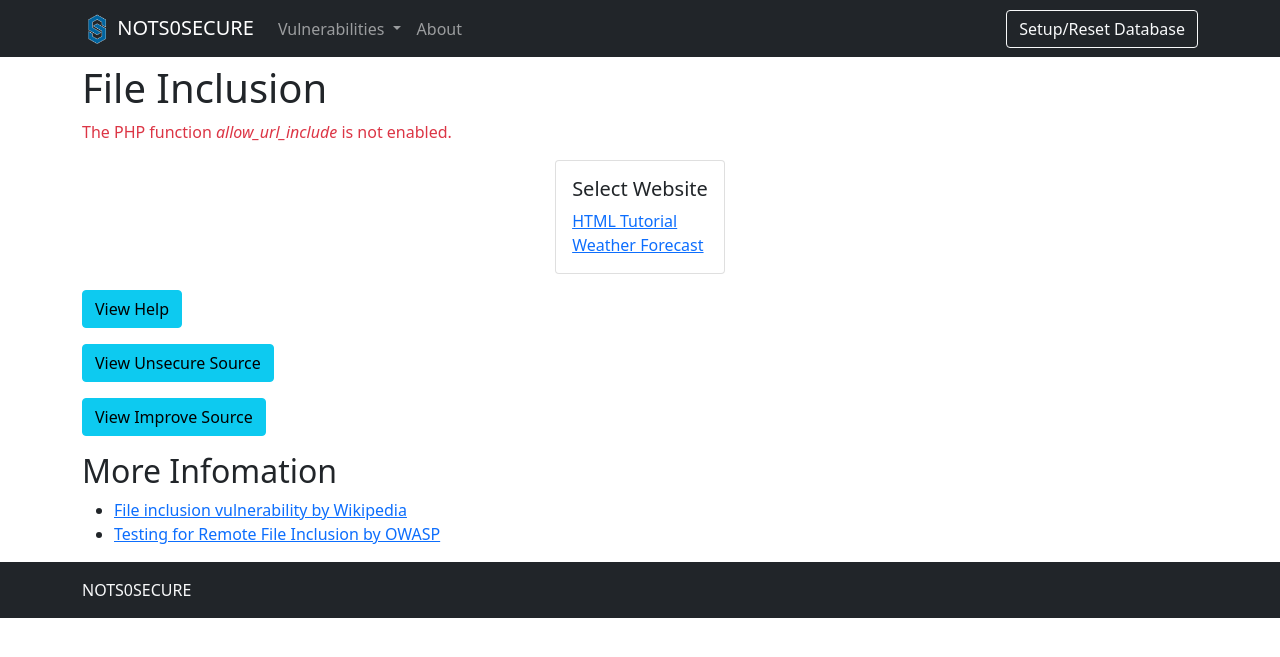
After one commit to patarawatnil/nots0secure, a PHP site: page /vulnerabilities/remote_file_inclusion/index.php in a window 1280 px wide. The commit adds this page. Shown: the top 657 px of the page. Run offline with PHP 8.4, Linux system fonts and the light colour scheme.

Commit message:
Add remote file inclusion

```diff
--- a/static/layouts/header.php
+++ b/static/layouts/header.php
@@ -58,8 +58,10 @@ $TO_ROOT = constant("WEB_PAGE_TO_ROOT");
                             <li><a class="dropdown-item" href="<?php echo $TO_ROOT ?>vulnerabilities/brute_force">Brute Force</a></li>
                             <!-- Broken Access Control -->
                             <li><a class="dropdown-item" href="<?php echo $TO_ROOT ?>vulnerabilities/broken_access_control">Broken Access Control</a></li>
-                            <!-- File Inclusion -->
-                            <li><a class="dropdown-item" href="<?php echo $TO_ROOT ?>vulnerabilities/file_inclusion">File Inclusion</a></li>
+                            <!-- Local File Inclusion -->
+                            <li><a class="dropdown-item" href="<?php echo $TO_ROOT ?>vulnerabilities/local_file_inclusion">Local File Inclusion</a></li>
+                            <!-- Remote File Inclusion -->
+                            <li><a class="dropdown-item" href="<?php echo $TO_ROOT ?>vulnerabilities/remote_file_inclusion">Remote File Inclusion</a></li>
                             <!-- Weak Session IDs -->
                             <li><a class="dropdown-item" href="<?php echo $TO_ROOT ?>vulnerabilities/weak_id">Weak Session IDs</a></li>
                             <!-- Cross Site Request Forgery (CSRF) -->
--- a/vulnerabilities/file_inclusion/index.php
+++ b/vulnerabilities/local_file_inclusion/index.php
@@ -27,7 +27,7 @@ include(WEB_PAGE_TO_ROOT . 'static/layouts/header.php');
             <div class="card-body">
                 <!-- Form will submit to same page-->
                 <h5 class="card-title">Select File to view</h5>
-                <div class=\"vulnerable_code_area\">
+                <div>
                     [<em><a href="?page=file1.php">file1.php</a></em>] - [<em><a href="?page=file2.php">file2.php</a></em>] - [<em><a href="?page=file3.php">file3.php</a></em>]
                 </div>
             </div>
@@ -37,8 +37,6 @@ include(WEB_PAGE_TO_ROOT . 'static/layouts/header.php');
 
     <!-- View Result-->
     <?php if (isset($_GET['page'])) { ?>
-
-        <div class="fw-bold mt-3">Result</div>
 
         <?php
         //Include Unsecure Code
--- /dev/null
+++ b/vulnerabilities/remote_file_inclusion/index.php
@@ -0,0 +1,128 @@
+<?php
+
+// Define WEB_PAGE_TO_ROOT
+define('WEB_PAGE_TO_ROOT', '../../');
+// set Title
+$title = "File Inclusion - NOTS0SECURE";
+// Include Header
+include(WEB_PAGE_TO_ROOT . 'static/layouts/header.php');
+
+?>
+
+
+<div class="container">
+    <h1>File Inclusion</h1>
+    <?php
+    // Check if the right PHP functions are enabled
+    if (!ini_get('allow_url_include')) { ?>
+        <div class="text-danger">The PHP function <span class="fst-italic">allow_url_include</span> is not enabled.</div>
+    <?php }
+    if (!ini_get('allow_url_fopen')) { ?>
+        <div class="text-danger">The PHP function <span class="fst-italic">allow_url_fopen</span> is not enabled.</div>
+    <?php } ?>
+
+    <!-- Card to contain form -->
+    <div class="d-flex justify-content-center align-items-center">
+        <div class="card mt-3">
+            <div class="card-body">
+                <!-- Form will submit to same page-->
+                <h5 class="card-title">Select Website</h5>
+                <div>
+                    <div><a href="?web=https://www.york.ac.uk/teaching/cws/wws/webpage1.html">HTML Tutorial</a></div>
+                    <div><a href="?web=http://wttr.in/">Weather Forecast</a></div>
+                </div>
+            </div>
+        </div>
+    </div>
+    <!-- End of Form -->
+
+    <!-- View Result-->
+    <?php if (isset($_GET['web'])) { ?>
+
+        <?php
+        //Include Unsecure Code
+        include('source/low.php');
+        include($file);
+
+        ?>
+        <!-- End of View Result-->
+
+        <!--View Improve Result-->
+        <div class="mt-3">
+            <button class="btn btn-info" type="button" data-bs-toggle="collapse" data-bs-target="#viewimproveresult" aria-expanded="false" aria-controls="viewimproveresult">
+                View Improve Result
+            </button>
+        </div>
+        <div class="collapse" id="viewimproveresult">
+            <div class="mt-3">
+                <div class="card card-body">
+                    <div>
+                        <?php
+                        include('source/improve.php');
+                        if ($found) {
+                            include($file);
+                        }
+                        ?>
+                    </div>
+                </div>
+            </div>
+        </div>
+    <?php } ?>
+    <!--End of View Improve Result-->
+
+    <!-- View Help -->
+    <div class="mt-3">
+        <button class="btn btn-info" type="button" data-bs-toggle="collapse" data-bs-target="#viewhelp" aria-expanded="false" aria-controls="viewhelp">
+            View Help
+        </button>
+    </div>
+
+    <div class="collapse" id="viewhelp">
+        <div class="mt-3">
+            <div class="card card-body">
+
+                <h3>Description</h3>
+
+                <p>
+                    Some web applications allow the user to specify input that is used directly into file streams or allows the user to upload files to the server. At a later time the web application accesses the user supplied input in the web applications context. By doing this, the web application is allowing the potential for malicious file execution.
+                </p>
+
+                <p>
+                    If the file chosen to be included is local on the target machine, it is called "Local File Inclusion (LFI). But files may also be included on other machines, which then the attack is a "Remote File Inclusion (RFI).
+                </p>
+
+                <p>
+                    When RFI is not an option. using another vulnerability with LFI (such as file upload and directory traversal) can often achieve the same effect.
+                </p>
+
+                <p>
+                    Note, the term "file inclusion" is not the same as "arbitrary file access" or "file disclosure".
+                </p>
+            </div>
+        </div>
+    </div>
+    <!-- End of View Help -->
+
+
+    <?php
+    // view source
+    $vulnerability = "File Inclusion";
+    include_once(WEB_PAGE_TO_ROOT . "/vulnerabilities/source.php");
+    ?>
+
+
+    <!-- More Info -->
+    <div class="mt-3">
+        <h2>More Infomation</h2>
+        <ul>
+            <li><a href="https://en.wikipedia.org/wiki/File_inclusion_vulnerability" target="_blank">File inclusion vulnerability by Wikipedia</a></li>
+            <li><a href="https://owasp.org/www-project-web-security-testing-guide/latest/4-Web_Application_Security_Testing/07-Input_Validation_Testing/11.2-Testing_for_Remote_File_Inclusion" target="_blank">Testing for Remote File Inclusion by OWASP</a></li>
+        </ul>
+    </div>
+
+</div>
+
+<?php
+// Include Footer
+include(WEB_PAGE_TO_ROOT . 'static/layouts/footer.php');
+?>
--- /dev/null
+++ b/vulnerabilities/remote_file_inclusion/source/improve.php
@@ -0,0 +1,13 @@
+<?php
+
+// The page we wish to display
+$file = $_GET[ 'web' ];
+$found = true;
+// Only allow some website
+if( $file != "https://www.york.ac.uk/teaching/cws/wws/webpage1.html" && $file != "http://wttr.in/" && $file != "https://sjmulder.nl/en/textonly.html" ) {
+    // This isn't the page we want!
+    echo "<div>ERROR: Unable Access</div>";
+    $found = false;
+}
+
+?>
--- /dev/null
+++ b/vulnerabilities/remote_file_inclusion/source/low.php
@@ -0,0 +1,6 @@
+<?php
+
+// The page we wish to display
+$file = $_GET[ 'web' ];
+
+?>
```
Also changed, not shown: vulnerabilities/local_file_inclusion/file1.php (renamed from vulnerabilities/file_inclusion/file1.php), vulnerabilities/local_file_inclusion/file2.php (renamed from vulnerabilities/file_inclusion/file2.php), vulnerabilities/local_file_inclusion/file3.php (renamed from vulnerabilities/file_inclusion/file3.php), vulnerabilities/local_file_inclusion/file4.php (renamed from vulnerabilities/file_inclusion/file4.php), vulnerabilities/local_file_inclusion/source/improve.php (renamed from vulnerabilities/file_inclusion/source/improve.php), vulnerabilities/local_file_inclusion/source/low.php (renamed from vulnerabilities/file_inclusion/source/low.php).
